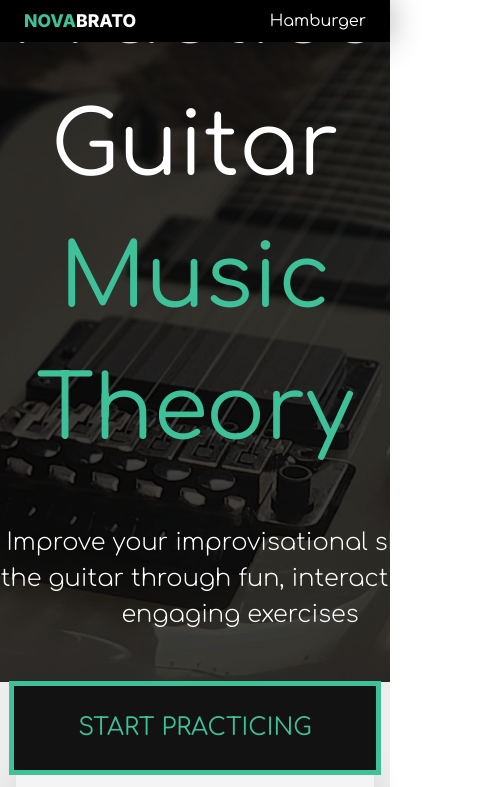
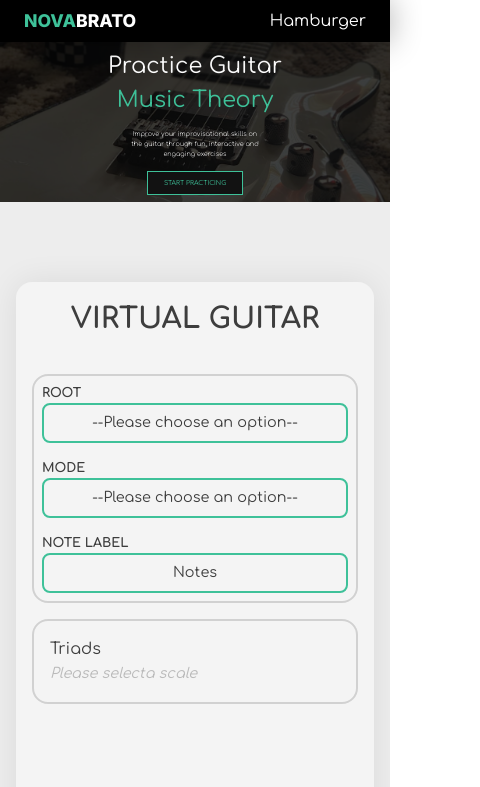
Before and after one commit to NovaSharx/Novabrato, a React (Create React App) app in the folder frontend/: page / in a window 390 px wide. Shown: the top 787 px of the page, 480 px wide, since content can reach past the window. Built offline with nearby package versions, Linux system fonts and the light colour scheme.

Commit message:
Made the hero section responsive based on ratios.

```diff
--- a/frontend/src/stylesheets/css/main.css
+++ b/frontend/src/stylesheets/css/main.css
@@ -552,7 +552,7 @@ p {
     border-radius: 1rem;
   }
   #virtual-guitar-container .virtual-guitar-title h2 {
-    font-size: 2.5rem;
+    font-size: 1.8rem;
   }
   #virtual-guitar-container .virtual-guitar-content .virtual-guitar-control-panel {
     margin: 2rem 0rem;
@@ -691,7 +691,7 @@ p {
 #home #hero-section-container #hero-section #hero-section-info {
   margin: 3rem auto;
   display: flex;
-  width: 30rem;
+  width: 33rem;
 }
 #home #hero-section-container #hero-section #hero-section-info span {
   font-size: 1.5rem;
@@ -711,4 +711,104 @@ p {
 }
 #home #hero-section-container #hero-section #call-to-action #call-to-action-button:hover {
   cursor: pointer;
+}
+@media (max-width: 1536px) {
+  #home #hero-section-container {
+    height: 33rem;
+  }
+  #home #hero-section-container #hero-section #hero-section-title {
+    font-size: 4.5rem;
+  }
+  #home #hero-section-container #hero-section #hero-section-info {
+    margin: 2.5rem auto;
+    width: 27rem;
+  }
+  #home #hero-section-container #hero-section #hero-section-info span {
+    font-size: 1.2rem;
+  }
+  #home #hero-section-container #hero-section #call-to-action #call-to-action-button {
+    padding: 1.2rem 3.3rem;
+    border-width: 4.1px;
+    font-size: 1.2rem;
+  }
+}
+@media (max-width: 1200px) {
+  #home #hero-section-container {
+    height: 26rem;
+  }
+  #home #hero-section-container #hero-section #hero-section-title {
+    font-size: 3.5rem;
+  }
+  #home #hero-section-container #hero-section #hero-section-info {
+    margin: 1.9rem auto;
+    width: 21rem;
+  }
+  #home #hero-section-container #hero-section #hero-section-info span {
+    font-size: 1rem;
+  }
+  #home #hero-section-container #hero-section #call-to-action #call-to-action-button {
+    padding: 1rem 2.6rem;
+    border-width: 3.2px;
+    font-size: 1rem;
+  }
+}
+@media (max-width: 1024px) {
+  #home #hero-section-container {
+    height: 22rem;
+  }
+  #home #hero-section-container #hero-section #hero-section-title {
+    font-size: 3rem;
+  }
+  #home #hero-section-container #hero-section #hero-section-info {
+    margin: 1.6rem auto;
+    width: 18rem;
+  }
+  #home #hero-section-container #hero-section #hero-section-info span {
+    font-size: 0.8rem;
+  }
+  #home #hero-section-container #hero-section #call-to-action #call-to-action-button {
+    padding: 0.8rem 2.2rem;
+    border-width: 2.7px;
+    font-size: 0.8rem;
+  }
+}
+@media (max-width: 768px) {
+  #home #hero-section-container {
+    height: 16rem;
+  }
+  #home #hero-section-container #hero-section #hero-section-title {
+    font-size: 2.5rem;
+  }
+  #home #hero-section-container #hero-section #hero-section-info {
+    margin: 1.2rem auto;
+    width: 14rem;
+  }
+  #home #hero-section-container #hero-section #hero-section-info span {
+    font-size: 0.6rem;
+  }
+  #home #hero-section-container #hero-section #call-to-action #call-to-action-button {
+    padding: 0.6rem 1.6rem;
+    border-width: 2px;
+    font-size: 0.6rem;
+  }
+}
+@media (max-width: 480px) {
+  #home #hero-section-container {
+    height: 10rem;
+  }
+  #home #hero-section-container #hero-section #hero-section-title {
+    font-size: 1.4rem;
+  }
+  #home #hero-section-container #hero-section #hero-section-info {
+    margin: 0.8rem auto;
+    width: 8.4rem;
+  }
+  #home #hero-section-container #hero-section #hero-section-info span {
+    font-size: 0.4rem;
+  }
+  #home #hero-section-container #hero-section #call-to-action #call-to-action-button {
+    padding: 0.4rem 1rem;
+    border-width: 1px;
+    font-size: 0.4rem;
+  }
 }/*# sourceMappingURL=main.css.map */
--- a/frontend/src/stylesheets/scss/components/_virtual-guitar.scss
+++ b/frontend/src/stylesheets/scss/components/_virtual-guitar.scss
@@ -458,7 +458,7 @@
         .virtual-guitar-title {
 
             h2 {
-                font-size: 2.5rem;
+                font-size: 1.8rem;
             }
         }
 
--- a/frontend/src/stylesheets/scss/pages/home/_home.scss
+++ b/frontend/src/stylesheets/scss/pages/home/_home.scss
@@ -35,7 +35,7 @@
             #hero-section-info {
                 margin: 3rem auto;
                 display: flex;
-                width: 30rem;
+                width: 33rem;
 
                 span {
                     font-size: 1.5rem;
@@ -63,4 +63,160 @@
             }
         }
     }
+
+    @media (max-width: $tv-width) {
+
+        #hero-section-container {
+            height: 33rem;
+
+            #hero-section {
+
+                #hero-section-title {
+                    font-size: 4.5rem;
+                }
+
+                #hero-section-info {
+                    margin: 2.5rem auto;
+                    width: 27rem;
+
+                    span {
+                        font-size: 1.2rem;
+                    }
+                }
+
+                #call-to-action {
+
+                    #call-to-action-button {
+                        padding: 1.2rem 3.3rem;
+                        border-width: 4.1px;
+                        font-size: 1.2rem;
+                    }
+                }
+            }
+        }
+    }
+
+    @media (max-width: $desktop-width) {
+        #hero-section-container {
+            height: 26rem;
+
+            #hero-section {
+
+                #hero-section-title {
+                    font-size: 3.5rem;
+                }
+
+                #hero-section-info {
+                    margin: 1.9rem auto;
+                    width: 21rem;
+
+                    span {
+                        font-size: 1rem;
+                    }
+                }
+
+                #call-to-action {
+
+                    #call-to-action-button {
+                        padding: 1rem 2.6rem;
+                        border-width: 3.2px;
+                        font-size: 1rem;
+                    }
+                }
+            }
+        }
+    }
+
+    @media (max-width: $laptop-width) {
+        #hero-section-container {
+            height: 22rem;
+
+            #hero-section {
+
+                #hero-section-title {
+                    font-size: 3rem;
+                }
+
+                #hero-section-info {
+                    margin: 1.6rem auto;
+                    width: 18rem;
+
+                    span {
+                        font-size: 0.8rem;
+                    }
+                }
+
+                #call-to-action {
+
+                    #call-to-action-button {
+                        padding: 0.8rem 2.2rem;
+                        border-width: 2.7px;
+                        font-size: 0.8rem;
+                    }
+                }
+            }
+        }
+    }
+
+    @media (max-width: $tablet-width) {
+        #hero-section-container {
+            height: 16rem;
+
+            #hero-section {
+
+                #hero-section-title {
+                    font-size: 2.5rem;
+                }
+
+                #hero-section-info {
+                    margin: 1.2rem auto;
+                    width: 14rem;
+
+                    span {
+                        font-size: 0.6rem;
+                    }
+                }
+
+                #call-to-action {
+
+                    #call-to-action-button {
+                        padding: 0.6rem 1.6rem;
+                        border-width: 2px;
+                        font-size: 0.6rem;
+                    }
+                }
+            }
+        }
+    }
+
+    @media (max-width: $mobile-width) {
+        #hero-section-container {
+            height: 10rem;
+
+            #hero-section {
+
+                #hero-section-title {
+                    font-size: 1.4rem;
+                }
+
+                #hero-section-info {
+                    margin: 0.8rem auto;
+                    width: 8.4rem;
+
+                    span {
+                        font-size: 0.4rem;
+                    }
+                }
+
+                #call-to-action {
+
+                    #call-to-action-button {
+                        padding: 0.4rem 1rem;
+                        border-width: 1px;
+                        font-size: 0.4rem;
+                    }
+                }
+            }
+        }
+    }
 }
```
Also changed, not shown: 1 other file (tests, documents, lock files or other folders).
